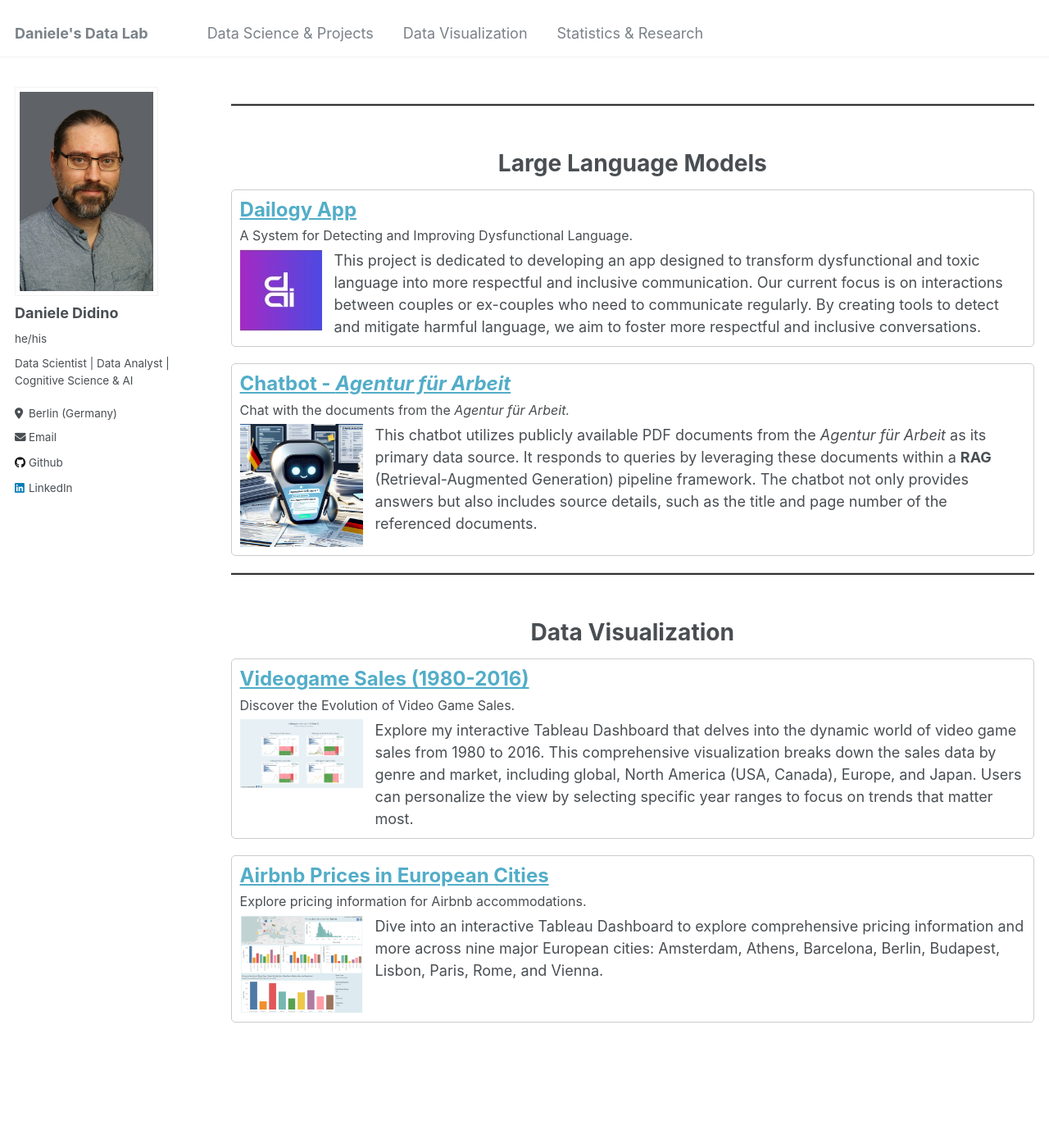
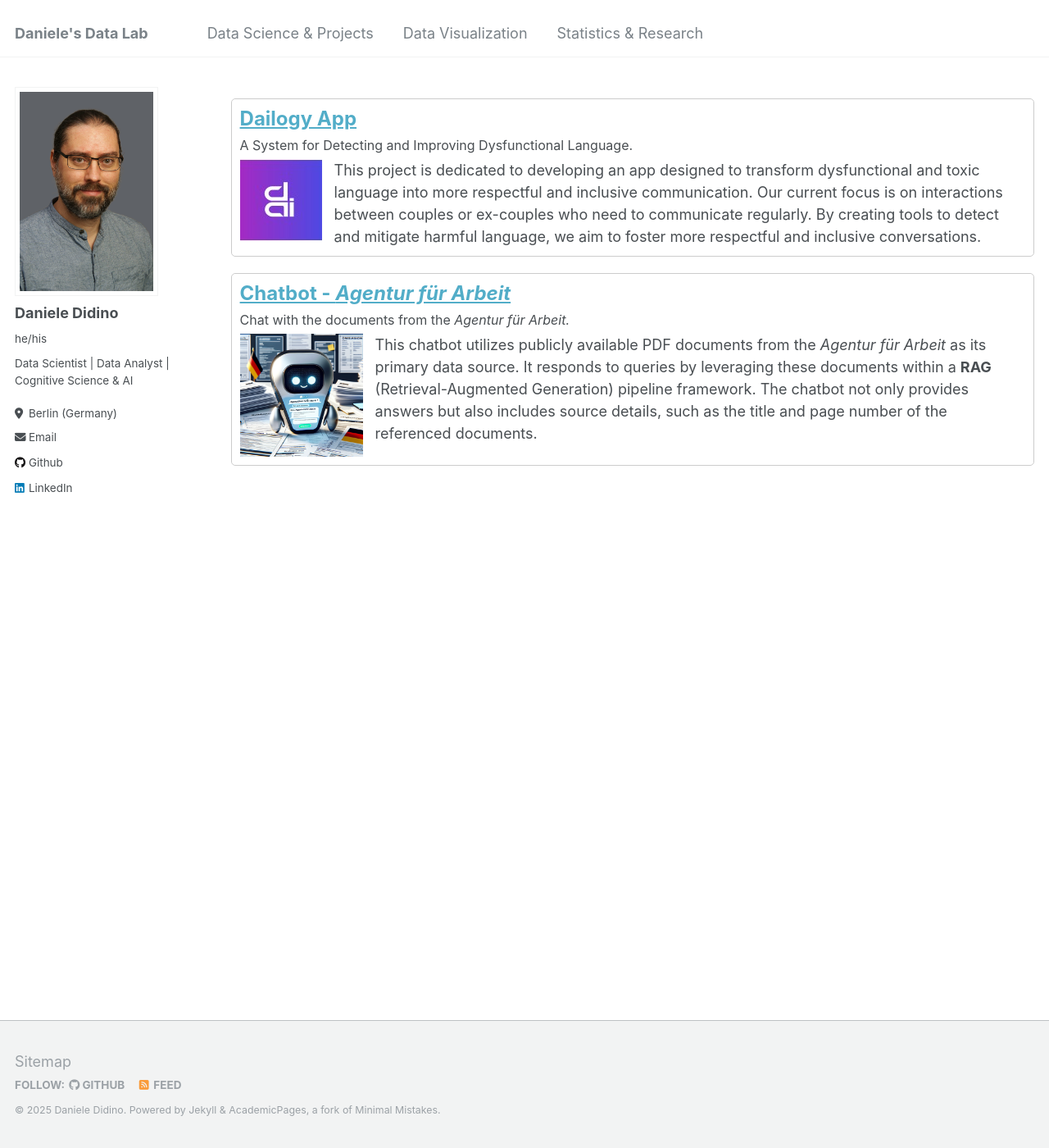
Before and after one commit to DanieleDidino/DanieleDidino.github.io, a Jekyll site: the page built from _pages/data_proj.html, in a window 1280 px wide and 1400 px high. Shown: the whole window at 82% size. Built offline with Jekyll 4.4.1, drawn with Linux system fonts in a browser that asks for light colours.

Commit message:
edit data project page

```diff
--- a/_pages/data_proj.html
+++ b/_pages/data_proj.html
@@ -56,11 +56,11 @@
   }
 </style>
 
-<hr> <!-- Add a horizontal line -->
+<!-- <hr> --> <!-- Add a horizontal line -->
 
-<h1 align="left">
-  <br>Large Language Models</br>
-</h1>
+<!-- <h1 align="left">                 -->
+<!--   <br>Large Language Models</br>  -->
+<!-- </h1>                             -->
 
 <!-- Dailogy App -->
 <div class="project">
@@ -95,42 +95,3 @@
       </p>
   </div>
 </div>
-
-<hr> <!-- Add a horizontal line -->
-
-<h1 align="left">
-  <br>Data Visualization</br>
-</h1>
-
-<!-- Videogame Sales (1980-2016) -->
-<div class="project">
-  <h2 class="project-title">
-      <a href="../data_viz/videogame_sales/" target="_self">Videogame Sales (1980-2016)</i></a>
-  </h2>
-  <p class="project-description">Discover the Evolution of Video Game Sales.</i></p>
-  <div class="project-body">
-      <img src="/images/dashboard-videogame_sales.png" alt="Dashboard Videogame Sales" width="300">
-      <p>
-        Explore my interactive Tableau Dashboard that delves into the dynamic world of video game
-        sales from 1980 to 2016. This comprehensive visualization breaks down the sales data by
-        genre and market, including global, North America (USA, Canada), Europe, and Japan. Users
-        can personalize the view by selecting specific year ranges to focus on trends that matter most.
-      </p>
-  </div>
-</div>
-
-<!-- Airbnb Prices in European Cities -->
-<div class="project">
-  <h2 class="project-title">
-      <a href="../data_viz/airbnb_europe/" target="_self">Airbnb Prices in European Cities</i></a>
-  </h2>
-  <p class="project-description">Explore pricing information for Airbnb accommodations.</i></p>
-  <div class="project-body">
-      <img src="/images/dashboard-airbnb.png" alt="Dashboard Airbnb" width="300">
-      <p>
-        Dive into an interactive Tableau Dashboard to explore comprehensive pricing information and
-        more across nine major European cities: Amsterdam, Athens, Barcelona, Berlin, Budapest,
-        Lisbon, Paris, Rome, and Vienna.
-      </p>
-  </div>
-</div>
```
